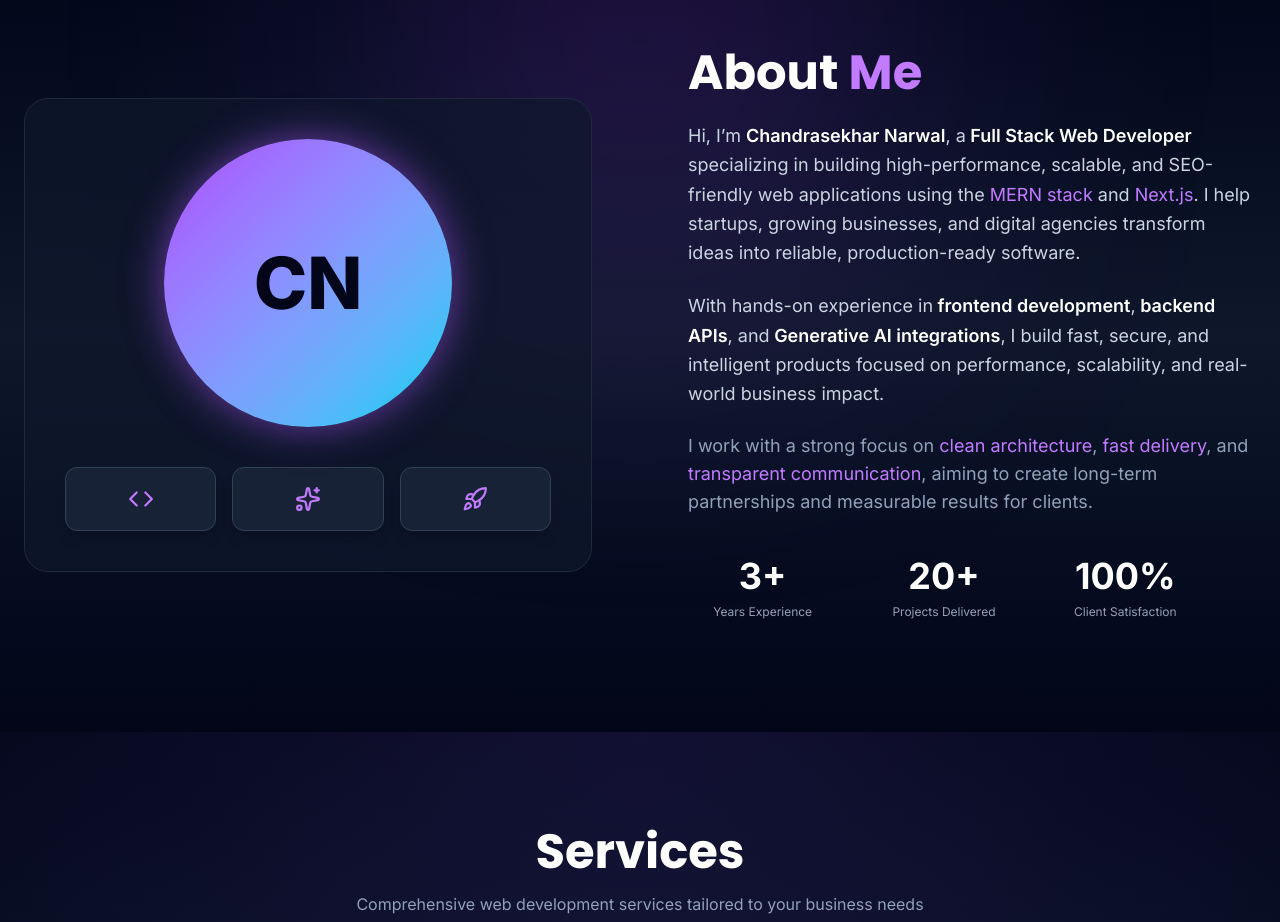
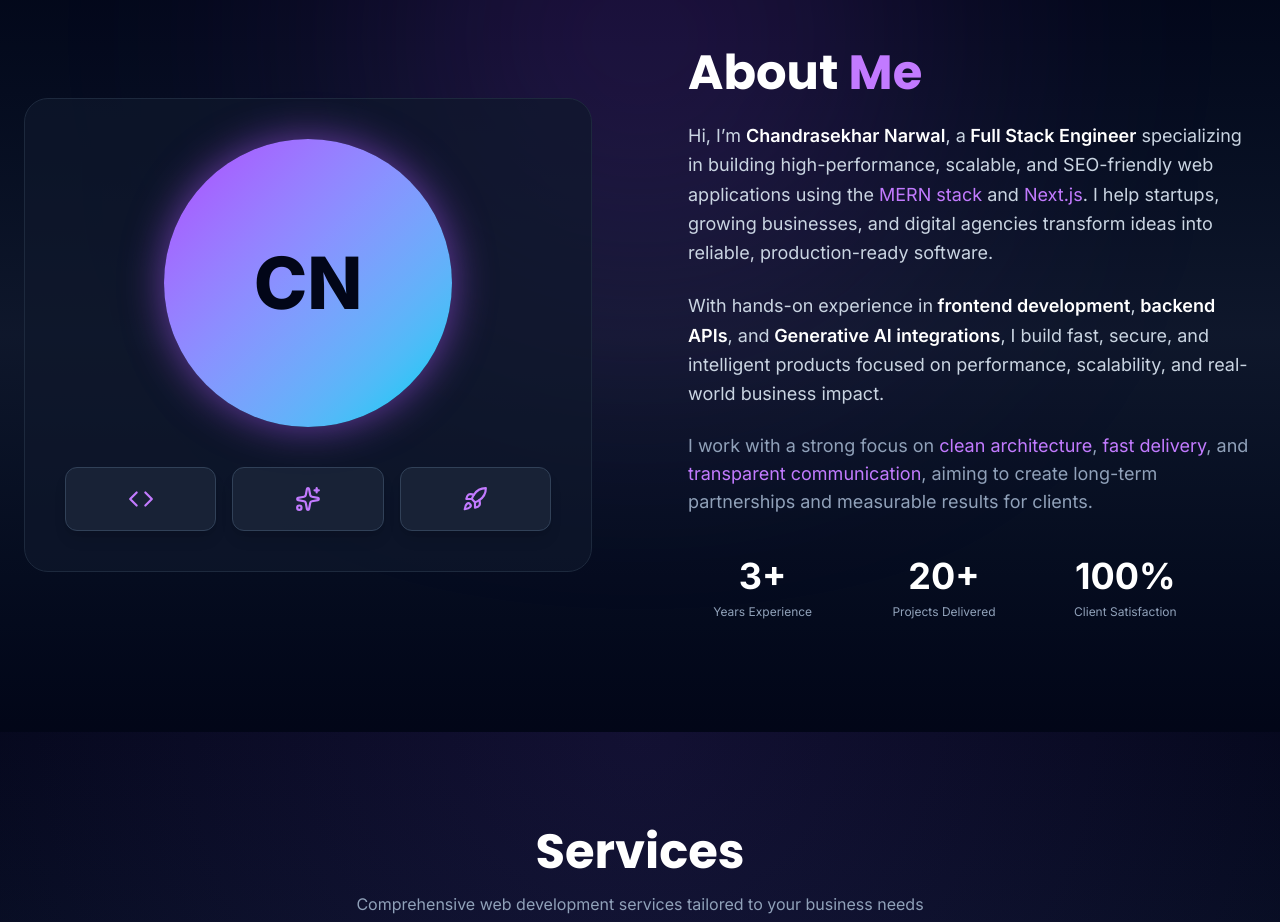
Before and after one commit to CSekhar-MERN/Portfolio, a Next.js app: page / in a window 1280 px wide. Shown: the part 940-1862 px from the top of the page. Built offline with nearby package versions, Linux system fonts and the light colour scheme; no server answers.

Commit message:
Update job title from 'Full Stack Web Developer' to 'Full Stack Engineer'

```diff
--- a/components/About.tsx
+++ b/components/About.tsx
@@ -57,7 +57,7 @@
 
           <p className="text-slate-300 leading-relaxed mb-6 text-base md:text-lg">
             Hi, I’m <span className="text-white font-semibold">Chandrasekhar Narwal</span>, a
-            <span className="text-white font-semibold"> Full Stack Web Developer</span> specializing
+            <span className="text-white font-semibold"> Full Stack Engineer</span> specializing
             in building high-performance, scalable, and SEO-friendly web applications using the
             <span className="text-purple-400"> MERN stack</span> and
             <span className="text-purple-400"> Next.js</span>. I help startups, growing businesses,
```
